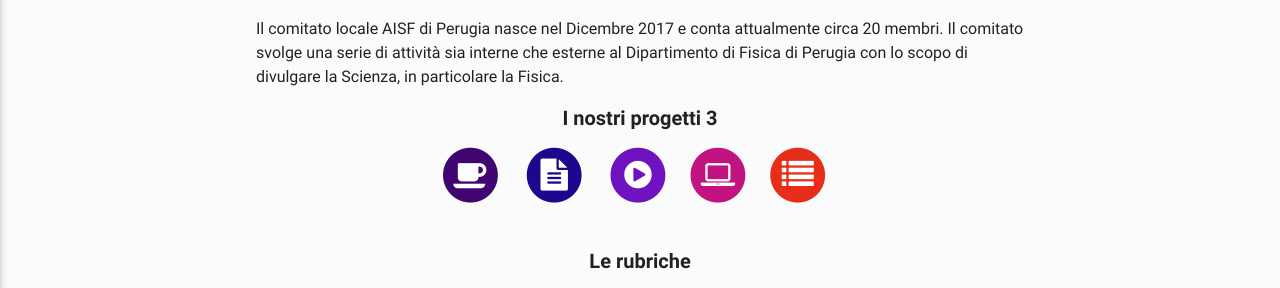
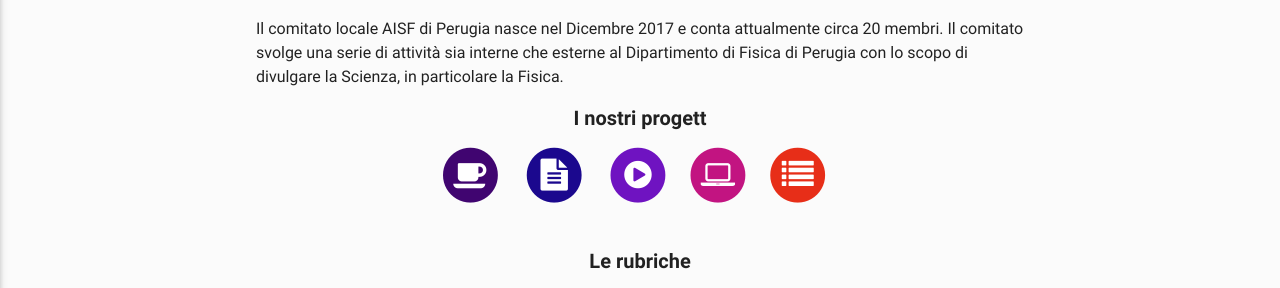
Before and after one commit to ai-sf/aisf_perugia, a Jekyll site: the page built from index.html, in a window 1280 px wide. Shown: the part 621-909 px from the top of the page. Built offline with Jekyll 4.4.1, drawn with Linux system fonts in a browser that asks for light colours; nearby versions of some CDN libraries.

Commit message:
Update index.html

```diff
--- a/index.html
+++ b/index.html
@@ -16,7 +16,7 @@ img: Aisfpg
         <br>
       <h7>Il comitato locale AISF di Perugia nasce nel Dicembre 2017 e conta attualmente circa 20 membri. Il comitato svolge una serie di attività sia interne che esterne al Dipartimento di Fisica di Perugia con lo scopo di divulgare la Scienza, in particolare la Fisica.</h7>
 
-<center><h4><b> I nostri progetti 3 </b></h4></center>
+<center><h4><b> I nostri progett</b></h4></center>
 
 <center>
 
```
